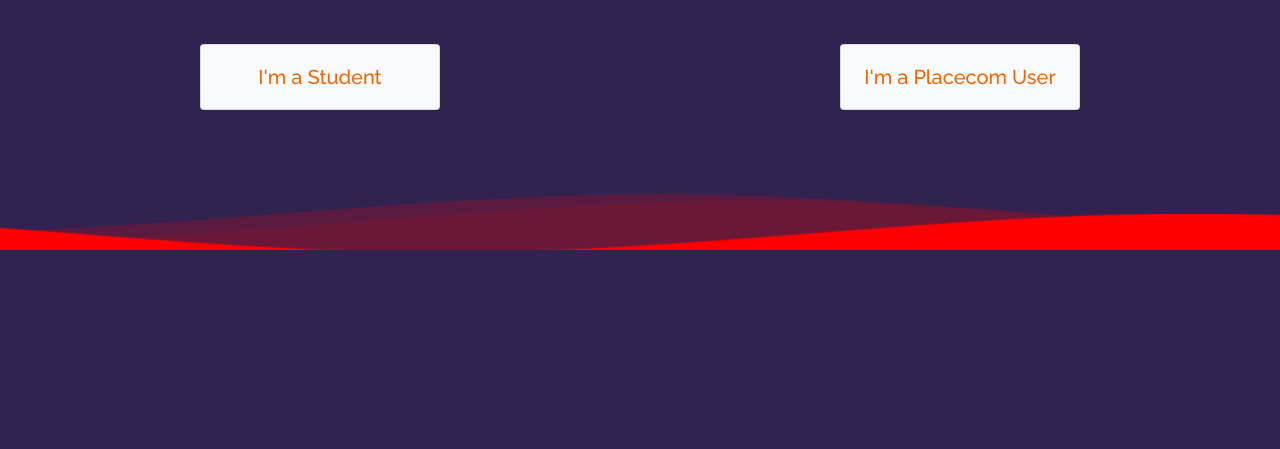
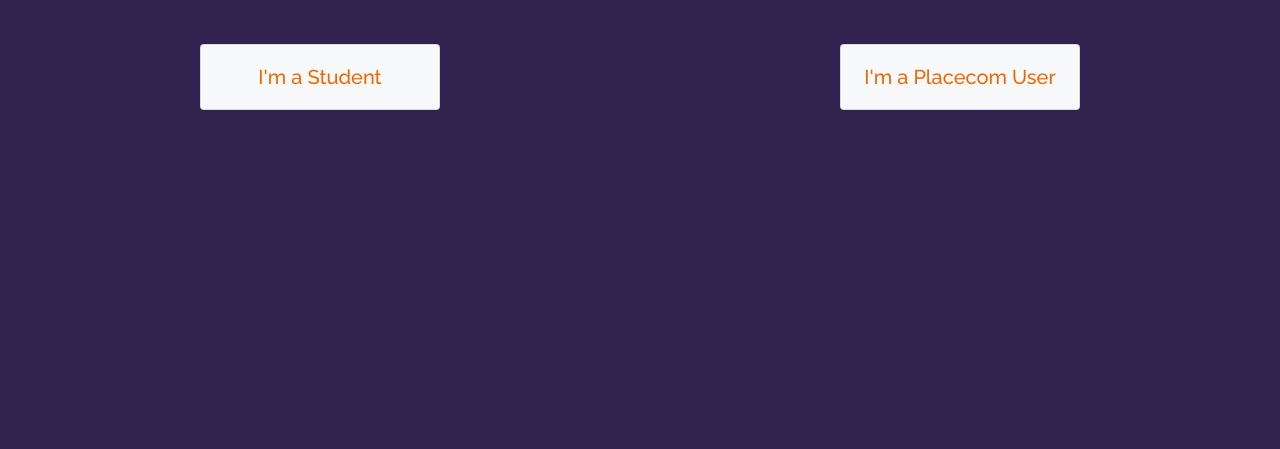
Before and after one commit to AbbasSavvy/FYP-2022, a Django app: template fyp_project/home/templates/home-templates/home.html in a window 1280 px wide. Shown: the part 70-519 px from the top of the page. Run offline with Django 3.2, Linux system fonts and the light colour scheme; the template is opened without the code that fills it, so the values that code supplies are empty; some libraries are stand-ins or nearby versions.

Commit message:
Update base.html

```diff
--- a/fyp_project/home/templates/home-templates/base.html
+++ b/fyp_project/home/templates/home-templates/base.html
@@ -102,7 +102,7 @@
 
         <!-- <div class="footer-svg"> -->
         <div>
-          <svg class="hero-waves" xmlns="http://www.w3.org/2000/svg" xmlns:xlink="http://www.w3.org/1999/xlink" viewBox="0 24 150 28 " preserveAspectRatio="none" style="z-index: 1000;">
+          <!-- <svg class="hero-waves" xmlns="http://www.w3.org/2000/svg" xmlns:xlink="http://www.w3.org/1999/xlink" viewBox="0 24 150 28 " preserveAspectRatio="none" style="z-index: 1000;">
             <defs>
             <path id="wave-path" d="M-160 44c30 0 58-18 88-18s 58 18 88 18 58-18 88-18 58 18 88 18 v44h-352z">
             </defs>
@@ -115,7 +115,7 @@
             <g class="wave3">
             <use xlink:href="#wave-path" x="50" y="9" fill="#ff0000">
             </g>
-          </svg>
+          </svg> -->
           <footer id="footer">
             <!-- <div class="container"> -->
               <h4 style="color: white;">Resume Screener</h4>
```
